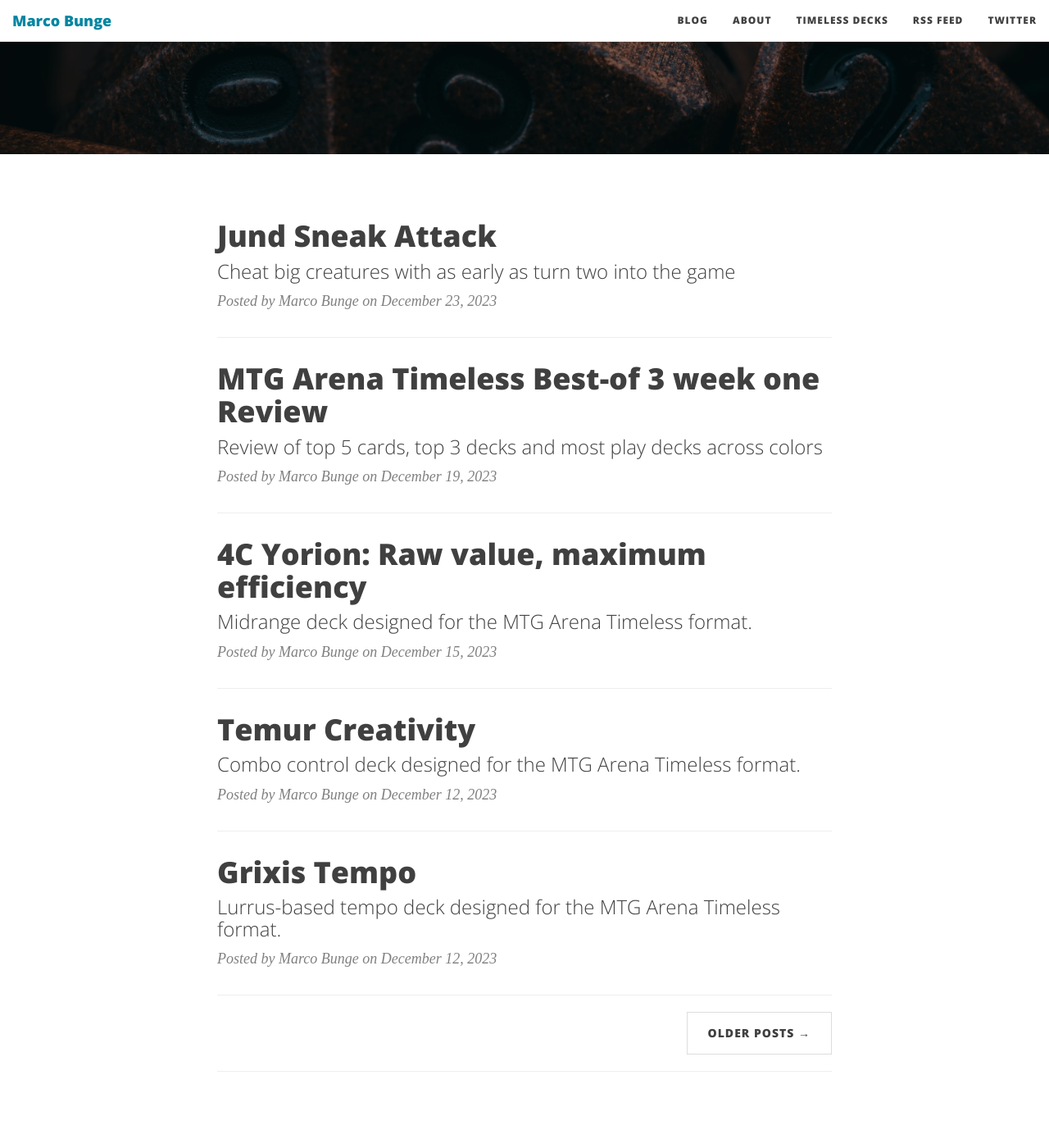
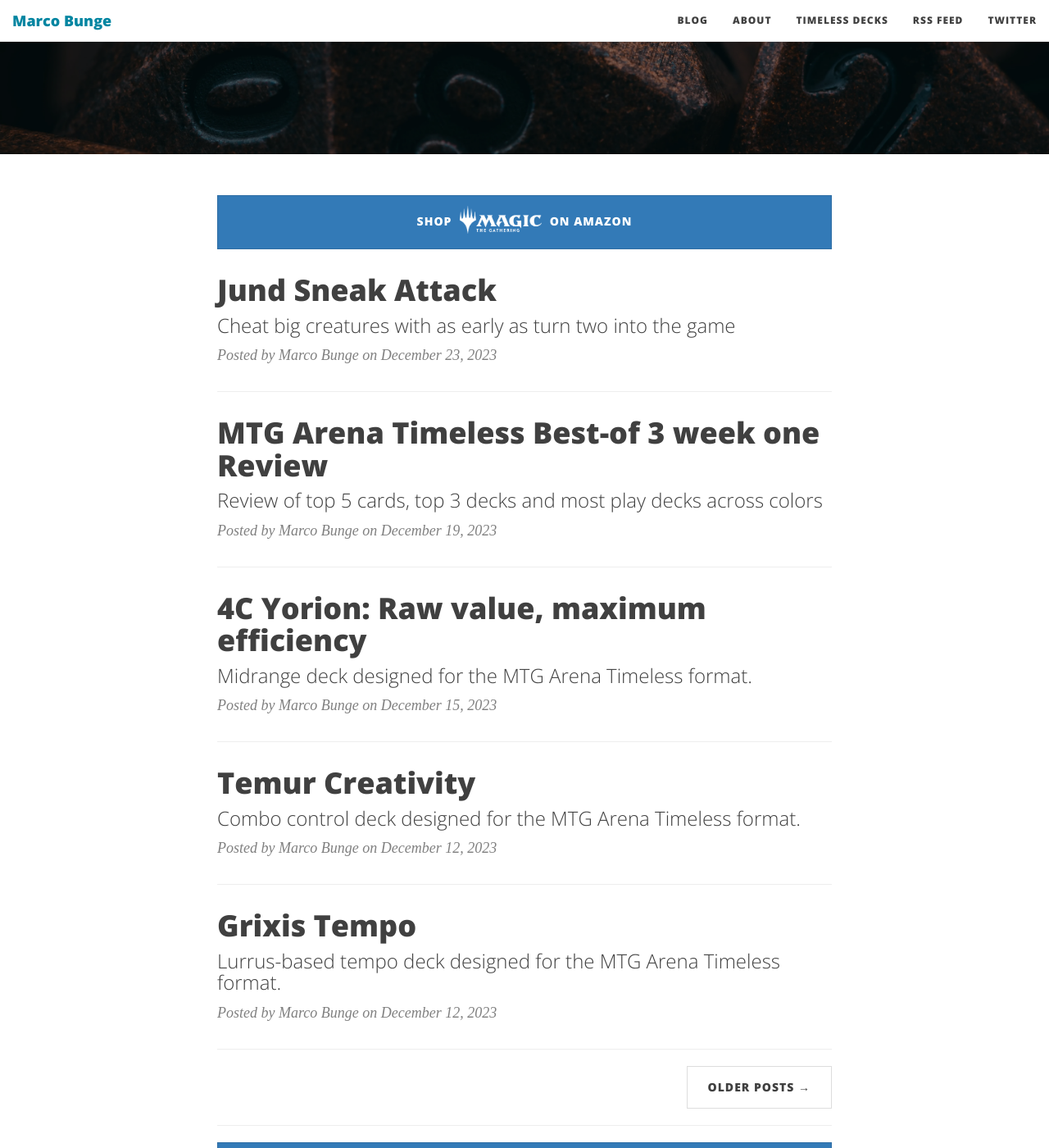
Before and after one commit to mbunge/mbunge.github.io, a Jekyll site: the page built from index.html, in a window 1280 px wide and 1400 px high, scrolled down 320 px. Shown: the whole window at 82% size. Built offline with Jekyll 4.4.1, drawn with Linux system fonts in a browser that asks for light colours; some web fonts are replaced; the list of posts is cut into pages by our own code.

Commit message:
Fix marketing

```diff
--- a/_layouts/page.html
+++ b/_layouts/page.html
@@ -24,8 +24,16 @@ page_type: website
 	<div class="container">
 		<div class="row">
 			<div class="col-lg-8 col-lg-offset-2 col-md-10 col-md-offset-1">
+				<a class="btn btn-primary btn-block" target="_blank" alt="Shop MTG products on Amazon" href="https://www.amazon.de/stores/MagicTheGathering/MagicTheGathering/page/2C0B3C77-DB40-4B73-9D83-6B1D0A5894C7?&_encoding=UTF8&tag=zombienoxx-21&linkCode=ur2&linkId=1173111ea19bb52063883398459f1c2e&camp=1638&creative=6742">
+					Shop <img style="display: inline-block; max-width: 100px; position: relative; margin: 0 5px; top: -3px;" src="{{ "/img/MTG_Primary_LL_1c_White_LG_V12.png" | prepend: site.baseurl }}" class="img-responsive" alt="Responsive image"> on Amazon</a>
+			</div>
+			<div class="col-lg-8 col-lg-offset-2 col-md-10 col-md-offset-1">
 				{{ content }}
 				<hr>
+			</div>
+			<div class="col-lg-8 col-lg-offset-2 col-md-10 col-md-offset-1">
+				<a class="btn btn-primary btn-block" target="_blank" alt="Shop MTG products on Amazon" href="https://www.amazon.de/stores/MagicTheGathering/MagicTheGathering/page/2C0B3C77-DB40-4B73-9D83-6B1D0A5894C7?&_encoding=UTF8&tag=zombienoxx-21&linkCode=ur2&linkId=1173111ea19bb52063883398459f1c2e&camp=1638&creative=6742">
+					Shop <img style="display: inline-block; max-width: 100px; position: relative; margin: 0 5px; top: -3px;" src="{{ "/img/MTG_Primary_LL_1c_White_LG_V12.png" | prepend: site.baseurl }}" class="img-responsive" alt="Responsive image"> on Amazon</a>
 			</div>
 		</div>
 	</div>
--- a/_layouts/post.html
+++ b/_layouts/post.html
@@ -29,7 +29,7 @@ page_type: article
 	    <div class="container">
 			<div class="row">
 				<div class="col-lg-8 col-lg-offset-2 col-md-10 col-md-offset-1">
-					<a class="btn btn-primary" target="_blank" alt="Shop MTG products on Amazon" href="https://www.amazon.de/stores/MagicTheGathering/MagicTheGathering/page/2C0B3C77-DB40-4B73-9D83-6B1D0A5894C7?&_encoding=UTF8&tag=zombienoxx-21&linkCode=ur2&linkId=1173111ea19bb52063883398459f1c2e&camp=1638&creative=6742">
+					<a class="btn btn-primary btn-block" target="_blank" alt="Shop MTG products on Amazon" href="https://www.amazon.de/stores/MagicTheGathering/MagicTheGathering/page/2C0B3C77-DB40-4B73-9D83-6B1D0A5894C7?&_encoding=UTF8&tag=zombienoxx-21&linkCode=ur2&linkId=1173111ea19bb52063883398459f1c2e&camp=1638&creative=6742">
 						Shop <img style="display: inline-block; max-width: 100px; position: relative; margin: 0 5px; top: -3px;" src="{{ "/img/MTG_Primary_LL_1c_White_LG_V12.png" | prepend: site.baseurl }}" class="img-responsive" alt="Responsive image"> on Amazon</a>
 				</div>
 	            <div class="col-lg-8 col-lg-offset-2 col-md-10 col-md-offset-1">
@@ -52,6 +52,10 @@ page_type: article
 
 	            </div>
 	        </div>
+			<div class="col-lg-8 col-lg-offset-2 col-md-10 col-md-offset-1">
+				<a class="btn btn-primary btn-block" target="_blank" alt="Shop MTG products on Amazon" href="https://www.amazon.de/stores/MagicTheGathering/MagicTheGathering/page/2C0B3C77-DB40-4B73-9D83-6B1D0A5894C7?&_encoding=UTF8&tag=zombienoxx-21&linkCode=ur2&linkId=1173111ea19bb52063883398459f1c2e&camp=1638&creative=6742">
+					Shop <img style="display: inline-block; max-width: 100px; position: relative; margin: 0 5px; top: -3px;" src="{{ "/img/MTG_Primary_LL_1c_White_LG_V12.png" | prepend: site.baseurl }}" class="img-responsive" alt="Responsive image"> on Amazon</a>
+			</div>
 	    </div>
 	</article>
 </div>
```
